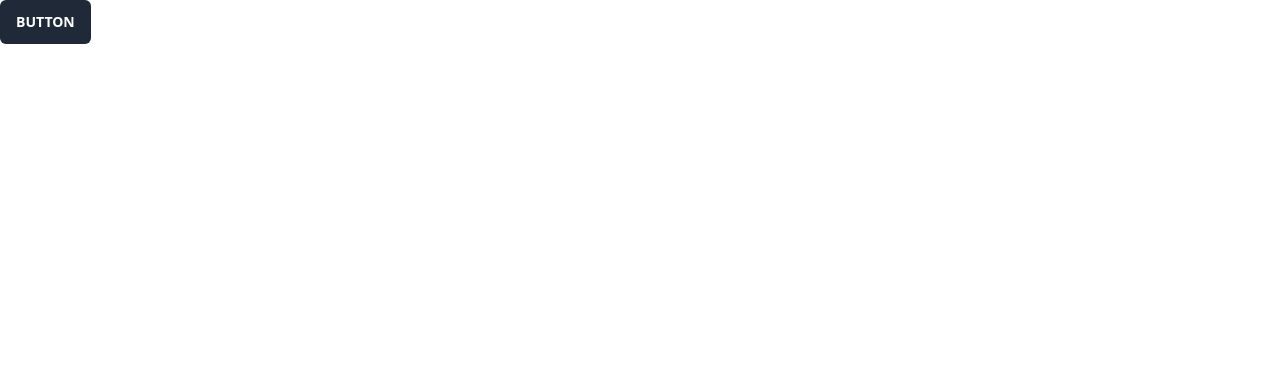
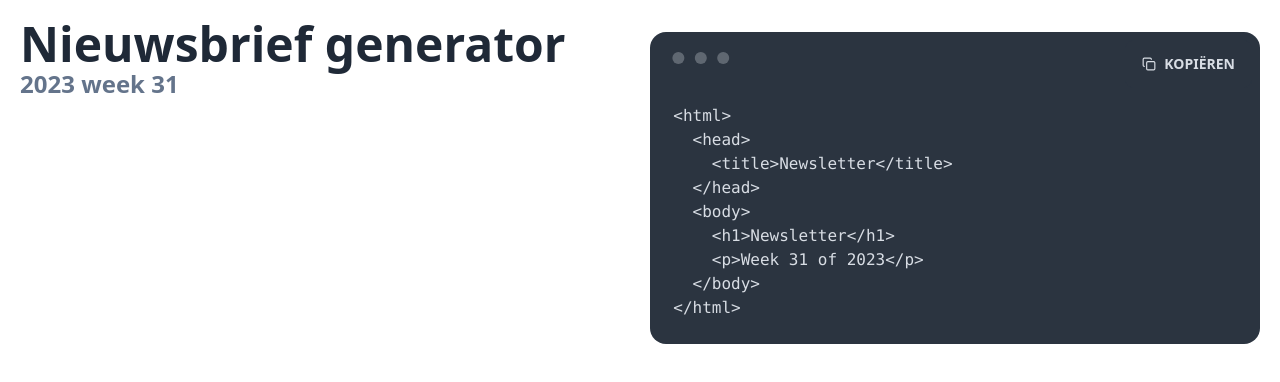
Before and after one commit to Biologische-Kwekerij-Zuidbos/weekly-letter-generator, a React (Vite) app: page / in a window 1280 px wide. Shown: the top 382 px of the page. Built offline with nearby package versions, Linux system fonts and the light colour scheme.

Commit message:
Add copy button

```diff
--- a/src/App.tsx
+++ b/src/App.tsx
@@ -1,8 +1,43 @@
+import moment from "moment"
+import CopyButton from "./components/CopyButton"
+
 function App() {
+  const year = new Date().getFullYear()
+  const week = moment().format("w")
+
+  const generatedHtmlCode = `
+  <html>
+    <head>
+      <title>Newsletter</title>
+    </head>
+    <body>
+      <h1>Newsletter</h1>
+      <p>Week ${week} of ${year}</p>
+    </body>
+  </html>
+  `
+
   return (
-    <button className="inline-block cursor-pointer rounded-md bg-gray-800 px-4 py-3 text-center text-sm font-semibold uppercase text-white transition duration-200 ease-in-out hover:bg-gray-900">
-      Button
-    </button>
+    <div className="flex flex-row p-5 gap-5">
+      <div className="flex-1">
+        <h1 className="text-5xl font-bold">Nieuwsbrief generator</h1>
+        <p className="text-2xl font-bold text-slate-500">
+          {year} week {week}
+        </p>
+      </div>
+      <div className="flex-1 mockup-code mt-3 pb-0">
+        <div
+          style={{
+            position: "absolute",
+            right: "0.5rem",
+            top: "0.5rem",
+          }}
+        >
+          <CopyButton text={generatedHtmlCode} />
+        </div>
+        <pre className="pl-1">{generatedHtmlCode}</pre>
+      </div>
+    </div>
   )
 }
 
--- /dev/null
+++ b/src/components/CopyButton.tsx
@@ -0,0 +1,20 @@
+import { LuCopy } from "react-icons/lu"
+
+type CopyButtonProps = {
+  text: string
+}
+
+const CopyButton = ({ text }: CopyButtonProps) => {
+  const onCopy = () => {
+    navigator.clipboard.writeText(text)
+  }
+
+  return (
+    <button onClick={onCopy} className="btn btn-block btn-neutral">
+      <LuCopy />
+      Kopiëren
+    </button>
+  )
+}
+
+export default CopyButton
```
